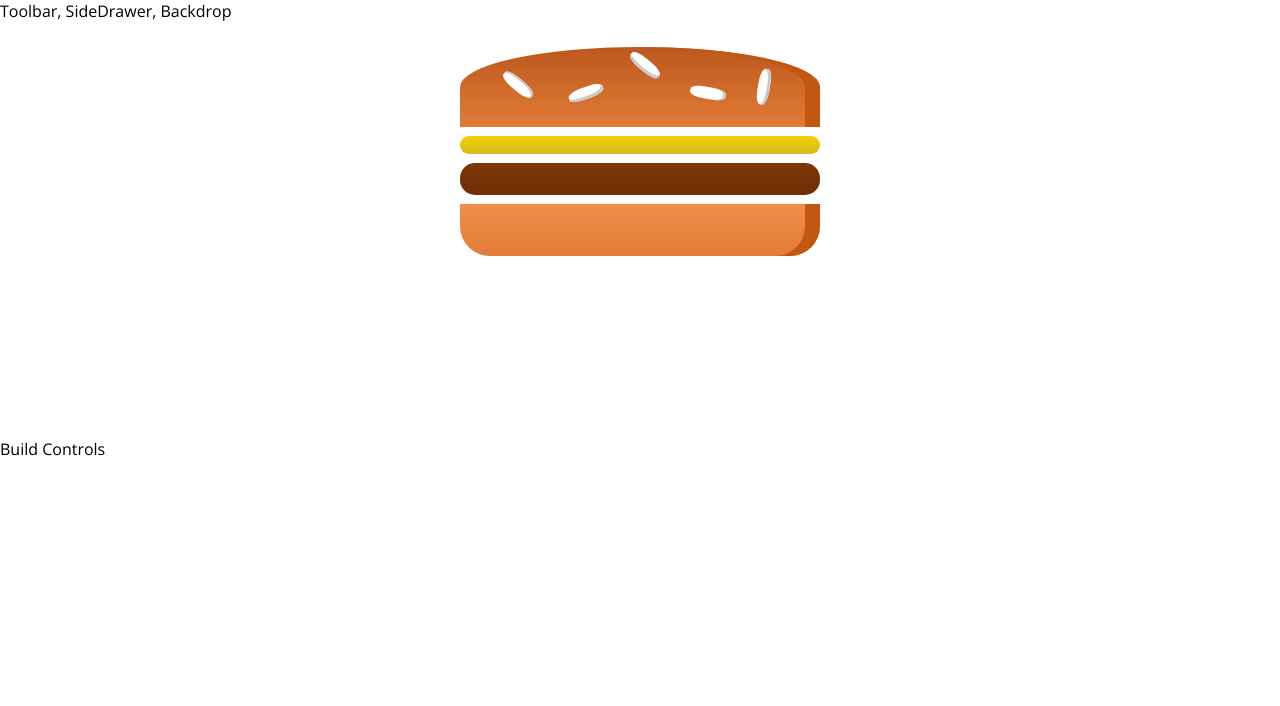
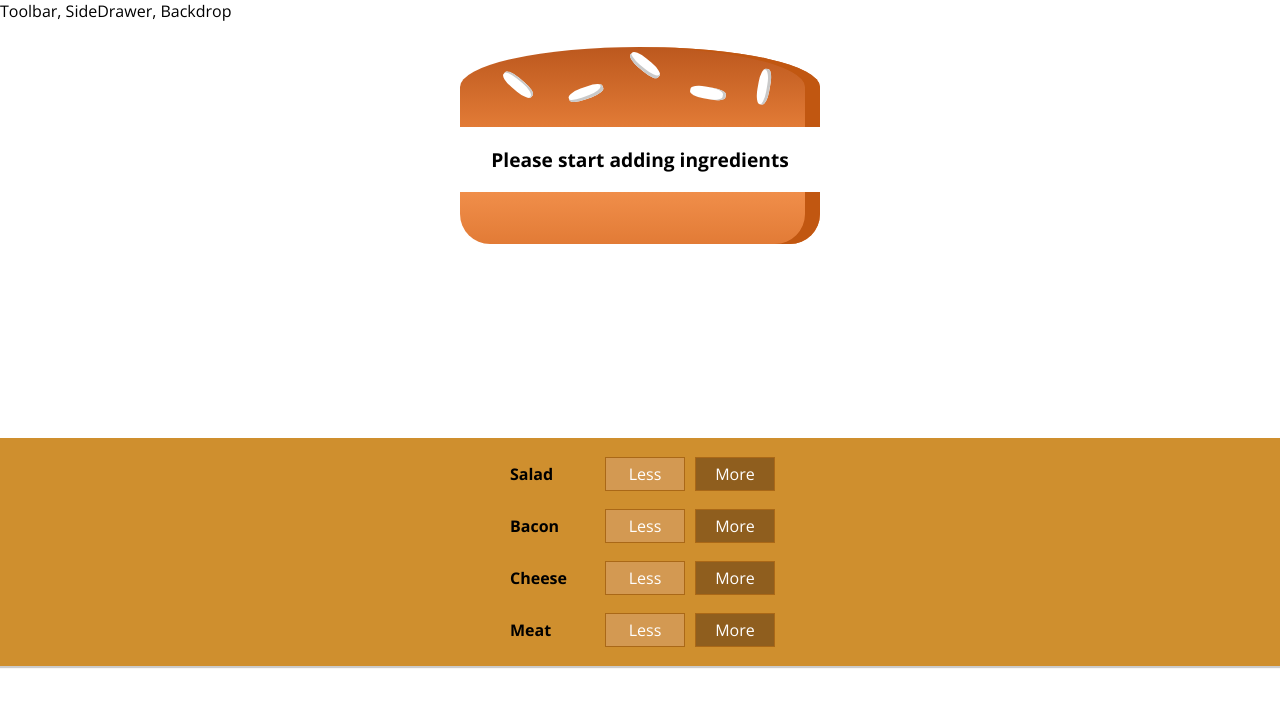
Before and after one commit to evgenydus/burger-builder, a React app: page / in a window 1280 px wide. Built offline with nearby package versions, Linux system fonts and the light colour scheme.

Commit message:
feat: implement controls

```diff
--- /dev/null
+++ b/src/components/Burger/BuildControls/BuildControl/index.js
@@ -0,0 +1,16 @@
+import React from 'react';
+
+import './styles.css'
+
+const BuildControl = ({ label }) => {
+
+  return (
+    <div className="build-control">
+      <div className="label">{label}</div>
+      <button className="control-btn less">Less</button>
+      <button className="control-btn more">More</button>
+    </div>
+  )
+}
+
+export default BuildControl
--- /dev/null
+++ b/src/components/Burger/BuildControls/BuildControl/styles.css
@@ -0,0 +1,56 @@
+.build-control {
+  align-items: center;
+  display: flex;
+  justify-content: space-between;
+  margin: 5px 0;
+}
+
+.control-btn {
+  border: 1px solid #aa6817;
+  cursor: pointer;
+  display: block;
+  font: inherit;
+  margin: 0 5px;
+  outline: none;
+  padding: 5px;
+  width: 80px;
+}
+
+.control-btn:disabled {
+  background-color: #AC9980;
+  border: 1px solid #7E7365;
+  color: #ccc;
+  cursor: default;
+}
+
+.control-btn:hover:disabled {
+  background-color: #AC9980;
+  color: #ccc;
+  cursor: not-allowed;
+}
+
+.label {
+  font-weight: bold;
+  padding: 10px;
+  width: 80px;
+}
+
+.less {
+  background-color: #D39952;
+  color: white;
+}
+
+.more {
+  background-color: #8F5E1E;
+  color: white;
+}
+
+.less:hover, .less:active {
+  background-color: #DAA972;
+  color: white;
+}
+
+.more:hover,.more:active {
+  background-color: #99703F;
+  color: white;
+}
--- /dev/null
+++ b/src/components/Burger/BuildControls/index.js
@@ -0,0 +1,23 @@
+import React from 'react';
+
+import './styles.css'
+
+import BuildControl from './BuildControl';
+
+const controls = [
+  { label: 'Salad', type: 'salad' },
+  { label: 'Bacon', type: 'bacon' },
+  { label: 'Cheese', type: 'cheese' },
+  { label: 'Meat', type: 'meat' },
+]
+
+const BuildControls = () => {
+
+  return (
+    <div className='build-controls'>
+      {controls.map(ctrl => <BuildControl key={ctrl.label} label={ctrl.label} />)}
+    </div>
+  )
+}
+
+export default BuildControls
--- /dev/null
+++ b/src/components/Burger/BuildControls/styles.css
@@ -0,0 +1,10 @@
+.build-controls {
+  align-items: center;
+  background-color: #cf8f2e;
+  box-shadow: 0 2px 1px #ccc;
+  display: flex;
+  flex-flow: column;
+  margin: auto;
+  padding: 10px 0;
+  width: 100%;
+}
--- a/src/components/Burger/BurgerIngredient/styles.css
+++ b/src/components/Burger/BurgerIngredient/styles.css
@@ -1,113 +1,112 @@
 .BreadBottom {
-  height: 13%;
-  width: 80%;
   background: linear-gradient(#F08E4A, #e27b36);
   border-radius: 0 0 30px 30px;
   box-shadow: inset -15px 0 #c15711;
+  height: 13%;
   margin: 2% auto;
+  width: 80%;
 }
 
 .BreadTop {
-  height: 20%;
-  width: 80%;
   background: linear-gradient(#bc581e, #e27b36);
   border-radius: 50% 50% 0 0;
   box-shadow: inset -15px 0 #c15711;
+  height: 20%;
   margin: 2% auto;
   position: relative;
+  width: 80%;
 }
 
 .Seeds1 {
+  background-color: white;
+  border-radius: 40%;
+  box-shadow: inset -2px -3px #c9c9c9;
+  height: 15%;
+  left: 30%;
+  position: absolute;
+  top: 50%;
+  transform: rotate(-20deg);
   width: 10%;
-  height: 15%;
-  position: absolute;
-  background-color: white;
-  left: 30%;
-  top: 50%;
-  border-radius: 40%;
-  transform: rotate(-20deg);
-  box-shadow: inset -2px -3px #c9c9c9;
 }
 
 .Seeds1:after {
+  background-color: white;
+  border-radius: 40%;
+  box-shadow: inset -1px 2px #c9c9c9;
   content: "";
+  height: 100%;
+  left: -170%;
+  position: absolute;
+  top: -260%;
+  transform: rotate(60deg);
   width: 100%;
-  height: 100%;
-  position: absolute;
-  background-color: white;
-  left: -170%;
-  top: -260%;
-  border-radius: 40%;
-  transform: rotate(60deg);
-  box-shadow: inset -1px 2px #c9c9c9;
 }
 
 .Seeds1:before {
+  background-color: white;
+  border-radius: 40%;
+  box-shadow: inset -1px -3px #c9c9c9;
   content: "";
+  height: 100%;
+  left: 180%;
+  position: absolute;
+  top: -50%;
+  transform: rotate(60deg);
   width: 100%;
-  height: 100%;
-  position: absolute;
-  background-color: white;
-  left: 180%;
-  top: -50%;
-  border-radius: 40%;
-  transform: rotate(60deg);
-  box-shadow: inset -1px -3px #c9c9c9;
 }
 
 .Seeds2 {
+  background-color: white;
+  border-radius: 40%;
+  box-shadow: inset -3px 0 #c9c9c9;
+  height: 15%;
+  left: 64%;
+  position: absolute;
+  top: 50%;
+  transform: rotate(10deg);
   width: 10%;
-  height: 15%;
-  position: absolute;
-  background-color: white;
-  left: 64%;
-  top: 50%;
-  border-radius: 40%;
-  transform: rotate(10deg);
-  box-shadow: inset -3px 0 #c9c9c9;
 }
 
 .Seeds2:before {
+  background-color: white;
+  border-radius: 40%;
+  box-shadow: inset 1px 3px #c9c9c9;
   content: "";
+  height: 100%;
+  left: 150%;
+  position: absolute;
+  top: -130%;
+  transform: rotate(90deg);
   width: 100%;
-  height: 100%;
-  position: absolute;
-  background-color: white;
-  left: 150%;
-  top: -130%;
-  border-radius: 40%;
-  transform: rotate(90deg);
-  box-shadow: inset 1px 3px #c9c9c9;
 }
 
-
 .Meat {
+  background: linear-gradient(#7f3608, #702e05);
+  border-radius: 15px;
+  height: 8%;
+  margin: 2% auto;
   width: 80%;
-  height: 8%;
-  background: linear-gradient(#7f3608, #702e05);
-  margin: 2% auto;
-  border-radius: 15px;
 }
 
 .Cheese {
-  width: 80%;
+  background: linear-gradient(#f4d004, #d6bb22);
+  border-radius: 20px;
   height: 4.5%;
   margin: 2% auto;
-  background: linear-gradient(#f4d004, #d6bb22);
-  border-radius: 20px;
+  width: 80%;
 }
 
 .Salad {
-  width: 85%;
+  background: linear-gradient(#228c1d, #91ce50);
+  border-radius: 20px;
   height: 7%;
   margin: 2% auto;
-  background: linear-gradient(#228c1d, #91ce50);
-  border-radius: 20px;
+  width: 80%;
 }
 
 .Bacon {
+  background: linear-gradient(#bf3813, #c45e38);
+  height: 3%;
+  margin: 2% auto;
   width: 80%;
-  height: 3%;
-  background: linear-gradient(#bf3813, #c45e38);
-  margin: 2% auto;
 }
--- a/src/components/Burger/index.js
+++ b/src/components/Burger/index.js
@@ -4,14 +4,25 @@ import './styles.css'
 
 import BurgerIngredient from './BurgerIngredient';
 
-const Burger = () => {
+const Burger = ({ ingredients }) => {
+  let transformedIngredients = Object.keys(ingredients).map(ingredientKey => {
+    return [...Array(ingredients[ingredientKey])].map((item, index) => {
+      return <BurgerIngredient key={ingredientKey + index} type={ingredientKey}/>
+    })
+  })
+    .reduce((arr, el) => {
+      return arr.concat(el)
+    }, [])
+
+  if (transformedIngredients.length === 0) {
+    transformedIngredients = <p>Please start adding ingredients</p>
+  }
 
   return (
     <div className="burger">
-      <BurgerIngredient type="bread-top" />
-      <BurgerIngredient type="cheese" />
-      <BurgerIngredient type="meat" />
-      <BurgerIngredient type="bread-bottom" />
+      <BurgerIngredient type="bread-top"/>
+      {transformedIngredients}
+      <BurgerIngredient type="bread-bottom"/>
     </div>
   )
 }
--- a/src/containers/BurgerBuilder/index.js
+++ b/src/containers/BurgerBuilder/index.js
@@ -1,17 +1,28 @@
 import React, { Component } from 'react'
 
 import Burger from '../../components/Burger';
+import BuildControls from '../../components/Burger/BuildControls';
 
 class BurgerBuilder extends Component {
+  state = {
+    ingredients: {
+      salad: 0,
+      bacon: 0,
+      cheese: 0,
+      meat: 0,
+    }
+  }
+
   render() {
+    const { ingredients } = this.state
+
     return (
       <>
-        <Burger />
-        <div>Build Controls</div>
+        <Burger ingredients={ingredients}/>
+        <BuildControls />
       </>
     )
   }
-
 }
 
 export default BurgerBuilder
```
